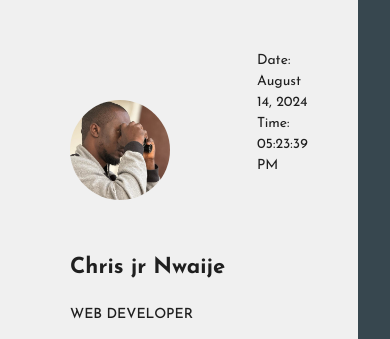
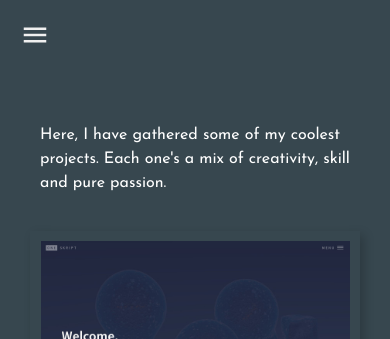
Before and after one commit to chriskript/portfolio-flex-card, a plain HTML site: page index.html in a window 390 px wide. Shown: the top 339 px of the page. Drawn offline with nearby package versions, Linux system fonts and the light colour scheme; a web font is replaced by a local one.

Commit message:
Mobile responsiveness added, left side now shows as a menu toggle

```diff
--- a/assets/css/style.css
+++ b/assets/css/style.css
@@ -1,10 +1,64 @@
+html {
+    margin: 0;
+    padding: 0;
+}
+
 body {
     font-family: "Josefin Sans", sans-serif;
     font-optical-sizing: auto;
     font-weight: <weight>;
     font-style: normal;
+    margin: 0;
+    padding: 0;
 }
 
+/* Mobile Styles */
+@media (max-width: 768px) {
+    #container {
+        flex-direction: column;
+    }
+
+    #left-side {
+        position: fixed;
+        left: -450px;
+        top: 0;
+        width: 250px;
+        height: 100vh;
+        background-color: #37474f;
+        z-index: 1000;
+        transition: left 0.5s ease-in-out;
+    }
+
+    #right-side {
+        width: 100%;
+        padding: 20px;
+        margin-left: 0;
+    }
+
+    #menu-button {
+        display: block;
+        position: fixed;
+        top: 20px;
+        left: 20px;
+        z-index: 1001;
+        font-size: 30px;
+        color: #f0f0f0;
+    }
+
+    .cards {
+        flex: none;
+        height: auto;
+    }
+
+    .cards:hover {
+        flex: 1;
+    }
+}
+
+/* When the sidebar is open */
+#left-side.open {
+    left: 0;
+}
 
 #container {
     display: flex;
@@ -91,7 +145,7 @@ h1 {
 
 
 #chat-box {
-    margin-top: 100px;
+    margin-top: 10px;
     padding-left: 20px;
 }
 
--- a/assets/js/script.js
+++ b/assets/js/script.js
@@ -58,3 +58,21 @@ setInterval(updateTime, 1000);
 
 // Initial call to display time immediately
 updateTime();
+
+
+// Mobile Menu
+function toggleSidebar() {
+    const leftSide = document.getElementById('left-side');
+    const menuButton = document.getElementById('menu-button');
+
+    leftSide.classList.toggle('open');
+
+    // Toggle the color of the menu button
+    if (leftSide.classList.contains('open')) {
+        menuButton.style.color = '#37474f';  // Dark color when sidebar is open
+    } else {
+        menuButton.style.color = '#fff';  // White color when sidebar is closed
+    }
+}
+
+document.getElementById('menu-button').addEventListener('click', toggleSidebar);
--- a/index.html
+++ b/index.html
@@ -19,10 +19,6 @@
 
     <link rel="preconnect" href="https://fonts.googleapis.com">
     <link rel="preconnect" href="https://fonts.gstatic.com" crossorigin>
-    <link href="https://fonts.googleapis.com/css2?family=Grey+Qo&display=swap" rel="stylesheet">
-
-    <link rel="preconnect" href="https://fonts.googleapis.com">
-    <link rel="preconnect" href="https://fonts.gstatic.com" crossorigin>
     <link href="https://fonts.googleapis.com/css2?family=Grey+Qo&family=Josefin+Sans:ital,wght@0,100..700;1,100..700&family=Ubuntu:ital,wght@0,300;0,400;0,500;0,700;1,300;1,400;1,500;1,700&display=swap" rel="stylesheet">
 
     <link rel="stylesheet" href="https://cdnjs.cloudflare.com/ajax/libs/font-awesome/6.0.0-beta3/css/all.min.css">
@@ -34,14 +30,19 @@
     <title>Chriskript | Experienced Web Developer</title>
 </head>
 <body>
+    <!--Sidebar Toggle Button-->
+    <i id="menu-button" class="material-icons">menu</i>
+
     <div id="container">
         <div id="left-side" class="cards">
+            <!-- Left Side Inner Left Content -->
             <div id="left-inner-left" class="row">
                 <div class="row">
                     <img src="assets/img/chris_bino.jpg" alt="Chriskript" class="profile-picture">
                     <h1>Chris jr Nwaije</h1>
                     <p class="occupation">Web Developer</p>
 
+                    <!-- Social Media Links -->
                     <div class="social-media-icons">
                         <a href="https://www.facebook.com/chriskript" target="_blank" aria-label="Facebook"><i class="fab fa-facebook-f"></i></a>
                         <a href="https://twitter.com/chriskript" target="_blank" aria-label="Twitter"><i class="fab fa-twitter"></i></a>
@@ -60,6 +61,7 @@
                 </div>
             </div>
 
+            <!-- Left Side Inner Right Content -->
             <div id="left-inner-right" class="row">
                 <div id="time-date-time" class="card-pane">
                     <div id="current-date">Loading date...</div>
@@ -68,6 +70,7 @@
             </div>
         </div>
 
+        <!-- Right Side -->
         <div id="right-side" class="cards hoverable">
             <h2 id="welcome-message"></h2>
             <p>Here, I have gathered some of my coolest projects. Each one's a mix of creativity, skill and pure passion.</p>
```
